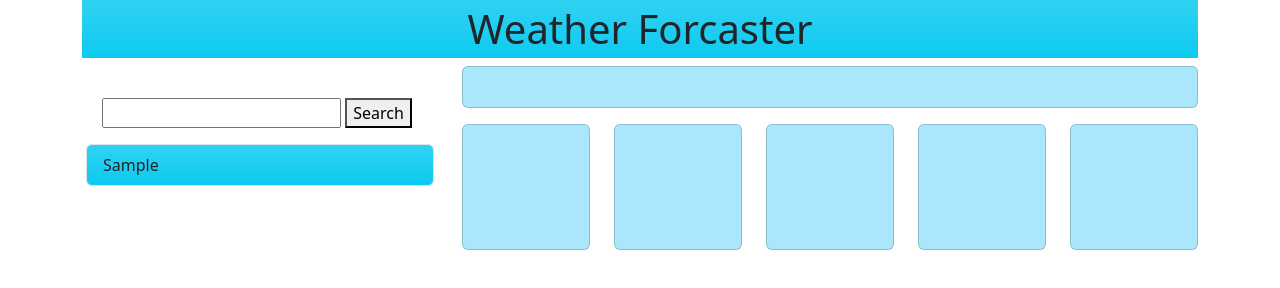
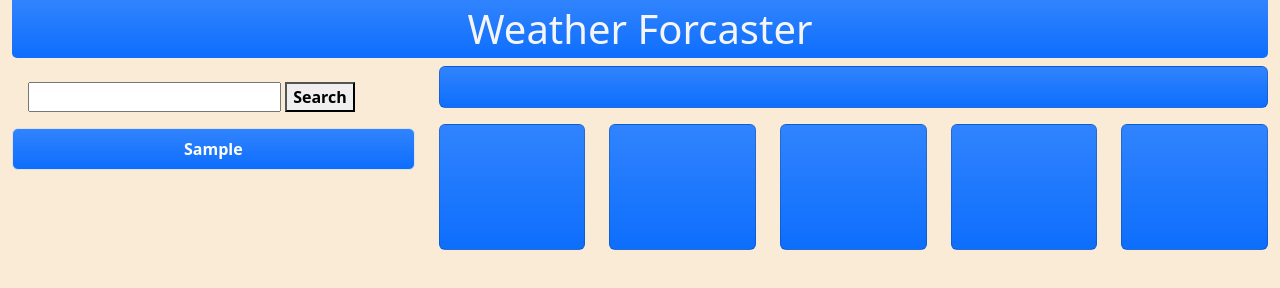
Before and after one commit to cpicha20/Weather-Forecaster, a plain HTML site: page index.html in a window 1280 px wide. Both pictures are taken after typing "Sample" into the empty fields and a click on the button "Search". Drawn offline with nearby package versions, Linux system fonts and the light colour scheme; no server answers.

Commit message:
further page styling

```diff
--- a/assets/css/style.css
+++ b/assets/css/style.css
@@ -1,10 +1,35 @@
+*{
+    font-weight: bold;
+    color: whitesmoke;
+}
+
+h2{
+    color: whitesmoke;
+}
+
+h5{
+    color: whitesmoke;
+}
+
+#cityInput{
+    color: black;
+}
+#search{
+    color: black;
+}
 
 h1{
     text-align: center;
     padding: 5px 0px;
-    border-top: 20px;
+    border-radius: 0 0 5px 5px ;
+    color: whitesmoke;
+}
+
+body{
+
+    background-color: antiquewhite;
 }
 
 .card{
-    background-color: rgb(170, 230, 252);
+    background-color: rgb(13,110,253);
 }
--- a/assets/js/script.js
+++ b/assets/js/script.js
@@ -1,3 +1,17 @@
+$(function () {
+  loadHistory();
+
+
+  $(".historyBtn").on("click", function () {
+
+   cityInput= $(this).text();
+    cityWeather();
+     console.log($(this).text());
+
+  });
+
+  $("#search").on("click", forcastWeather);
+});
 var cityInput = $("#cityInput").val();
 var historyList = $("#history");
 
@@ -33,7 +47,8 @@ function cityWeather() {
       .then(function (data) {
         console.log(data);
         var date = data.list[0].dt_txt.split(" ");
-        $("#weather0H2").text(`${date[0]}`);
+        date[0]=date[0].replace(/-/g,"/");
+        $("#weather0H2").text(`${data.city.name} ${date[0]}`);
         icon = $(
           `<img src="https://openweathermap.org/img/wn/${data.list[0].weather[0].icon}@2x.png">`
         );
@@ -45,10 +60,10 @@ function cityWeather() {
 
         $("#weather0h").text(` Humidity: ${data.list[0].main.humidity}`);
         var x = 1;
-        for (let i = 0; i < data.list.length; i++) {
-          if (data.list[i].dt_txt.endsWith("12:00:00")) {
+        for (let i = 7; i < data.list.length; i+=8) {
+
             date = data.list[i].dt_txt.split(" ");
-
+            date[0]=date[0].replace(/-/g,"/");
             $(`#weather${x}H5`).text(`${date[0]}`);
 
             icon = $(
@@ -63,13 +78,6 @@ function cityWeather() {
             $(`#weather${x}h`).text(`Humidity: ${data.list[i].main.humidity}%`);
             x += 1;
 
-            console.log(data.list[i].dt_txt);
-            console.log(data.list[i].main.temp);
-            console.log(data.list[i].main.humidity);
-            console.log(data.list[i].weather[0].main);
-            console.log(data.list[i].wind.speed);
-            console.log(i);
-          }
         }
       });
     cityInput = $("#cityInput").val("");
@@ -83,18 +91,22 @@ function searchHistory() {
     if (historyArr === null) {
       historyArr = [];
     }
+
     //add to array
-    historyArr.unshift(cityInput);
+    if (!historyArr.includes(cityInput)) {
+      historyArr.unshift(cityInput);
+    }
     // Trim array
-    if (historyArr.length > 5) {
+    if (historyArr.length > 8) {
       historyArr.pop();
       console.log("pop");
     }
+
     historyList.html("");
 
     for (let i = 0; i < historyArr.length; i++) {
       historyBttn = $(
-        `<button type="button" class="list-group-item list-group-item-action bg-info bg-gradient">${historyArr[i]}</button>`
+        `<button type="button" class="historyBtn list-group-item list-group-item-action text-white bg-primary text-center bg-gradient">${historyArr[i]}</button>`
       );
       historyList.append(historyBttn);
     }
@@ -110,7 +122,7 @@ function loadHistory() {
     console.log(historyArr.length);
     for (let i = 0; i < historyArr.length; i++) {
       historyBttn = $(
-        `<button type="button" class="list-group-item list-group-item-action bg-info bg-gradient">${historyArr[i]}</button>`
+        `<button type="button" class="historyBtn list-group-item list-group-item-action text-white text-center bg-primary bg-gradient">${historyArr[i]}</button>`
       );
       historyList.append(historyBttn);
     }
@@ -118,14 +130,9 @@ function loadHistory() {
 }
 
 function forcastWeather() {
+
   cityInput = $("#cityInput").val();
   searchHistory();
   cityWeather();
+  console.log("here");
 }
-
-
-$(function () {
-  loadHistory();
-$("#search").on("click", forcastWeather);
-g
-});
--- a/index.html
+++ b/index.html
@@ -10,20 +10,23 @@
       integrity="sha384-T3c6CoIi6uLrA9TneNEoa7RxnatzjcDSCmG1MXxSR1GAsXEV/Dwwykc2MPK8M2HN"
       crossorigin="anonymous"
     />
-  <link rel="stylesheet" href="./assets/css/style.css">
+    <link rel="stylesheet" href="./assets/css/style.css" />
   </head>
-  <body class="container ">
-    <header><h1 class="bg-info bg-gradient">Weather Forcaster</h1></header>
+  <body class="container-fluid">
+    <header><h1 class="bg-primary bg-gradient">Weather Forcaster</h1></header>
     <main class="row">
-      <div class="col-4 p-3 m-0 border-0 m-0 border-0">
-        <div class="p-3 m-0 border-0 m-0 border-0">
-          <input type="text" id="cityInput" />
-          <button id="search">Search</button>
+      <div class="col-4 pb-3 m-0 border-0 m-0 border-0">
+        <div id="forms" class="p-3 m-0 border-0 m-0 border-0 align-middle">
+          <input type="text" id="cityInput" class="align-middle" />
+          <button id="search" class="align-middle">Search</button>
         </div>
-        <div id="history" class="list-group"></div>
+        <div id="history" class="list-group">
+
+
+        </div>
       </div>
-      <div id="weatherDisplay" class="col-8 d">
-        <div class="main card mb-3">
+      <div id="weatherDisplay" class="col-8 d pb-3">
+        <div class="main card bg-gradient mb-3">
           <div class="card-body">
             <h2 id="weather0H2"></h2>
             <span id="weather0t" class="d-block mb-1"></span>
@@ -33,52 +36,52 @@
         </div>
         <div class="row g-4">
           <div id="weather1" class="col">
-            <div class="card">
-              <div class="card-body">
-                <h5  id="weather1H5" class="card-title"></h5>
-                <span id="weather1t" class="d-block mb-1"><br></span>
-                <span id="weather1w" class="d-block mb-1"><br></span>
-                <span id="weather1h" class="d-block mb-1"><br></span>
+            <div class="card bg-gradient">
+              <div class="card-body ">
+                <h5 id="weather1H5" class="card-title text-light"></h5>
+                <span id="weather1t" class="d-block mb-1"><br /></span>
+                <span id="weather1w" class="d-block mb-1"><br /></span>
+                <span id="weather1h" class="d-block mb-1"><br /></span>
               </div>
             </div>
           </div>
           <div id="weather2" class="col">
-            <div class="card">
+            <div class="card bg-gradient">
               <div class="card-body">
-                <h5 id="weather2H5" class="card-title"></h5>
-                <span id="weather2t" class="d-block mb-1"><br></span>
-                <span id="weather2w" class="d-block mb-1"><br></span>
-                <span id="weather2h" class="d-block mb-1"><br></span>
+                <h5 id="weather2H5" class="card-title text-light"></h5>
+                <span id="weather2t" class="d-block mb-1"><br /></span>
+                <span id="weather2w" class="d-block mb-1"><br /></span>
+                <span id="weather2h" class="d-block mb-1"><br /></span>
               </div>
             </div>
           </div>
           <div id="weather3" class="col">
-            <div class="card">
+            <div class="card bg-gradient">
               <div class="card-body">
-                <h5 id="weather3H5" class="card-title"></h5>
-                <span id="weather3t" class="d-block mb-1"><br></span>
-                <span id="weather3w" class="d-block mb-1"><br></span>
-                <span id="weather3h" class="d-block mb-1"><br></span>
+                <h5 id="weather3H5" class="card-title text-light"></h5>
+                <span id="weather3t" class="d-block mb-1"><br /></span>
+                <span id="weather3w" class="d-block mb-1"><br /></span>
+                <span id="weather3h" class="d-block mb-1"><br /></span>
               </div>
             </div>
           </div>
           <div id="weather4" class="col">
-            <div class="card">
+            <div class="card bg-gradient">
               <div class="card-body">
-                <h5 id="weather4H5" class="card-title"></h5>
-                <span id="weather4t" class="d-block mb-1"><br></span>
-                <span id="weather4w" class="d-block mb-1"><br></span>
-                <span id="weather4h" class="d-block mb-1"><br></span>
+                <h5 id="weather4H5" class="card-title text-light"></h5>
+                <span id="weather4t" class="d-block mb-1"><br /></span>
+                <span id="weather4w" class="d-block mb-1"><br /></span>
+                <span id="weather4h" class="d-block mb-1"><br /></span>
               </div>
             </div>
           </div>
           <div id="weather5" class="col">
-            <div class="card">
+            <div class="card bg-gradient">
               <div class="card-body">
-                <h5 id="weather5H5" class="card-title"></h5>
-                <span id="weather5t" class="d-block mb-1"><br></span>
-                <span id="weather5w" class="d-block mb-1"><br></span>
-                <span id="weather5h" class="d-block mb-1"><br></span>
+                <h5 id="weather5H5" class="card-title text-light"></h5>
+                <span id="weather5t" class="d-block mb-1"><br /></span>
+                <span id="weather5w" class="d-block mb-1"><br /></span>
+                <span id="weather5h" class="d-block mb-1"><br /></span>
               </div>
             </div>
           </div>
```
